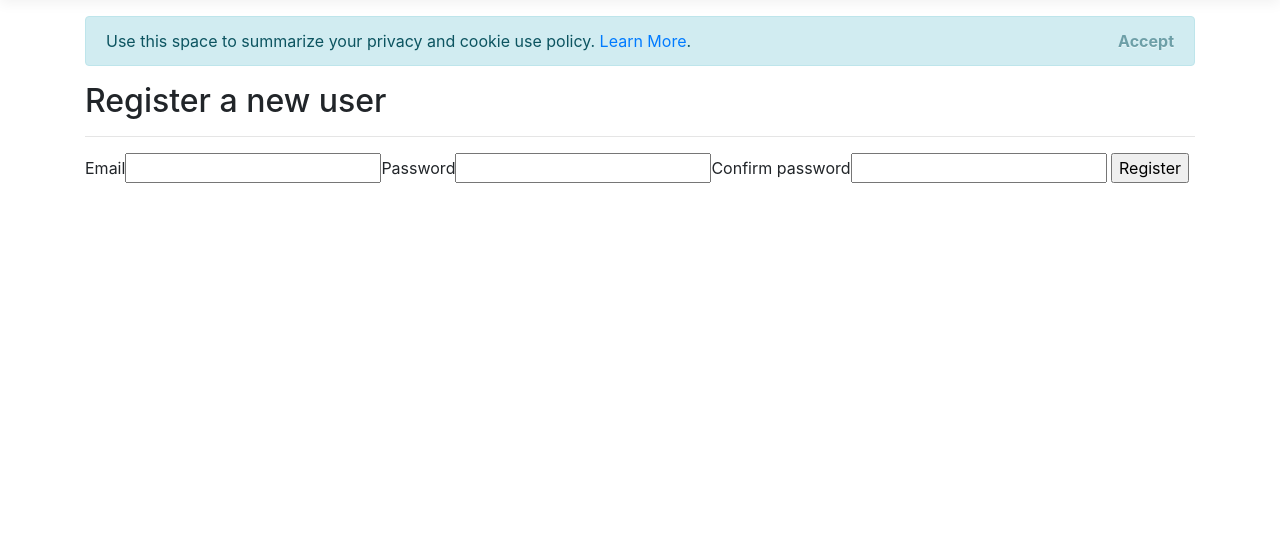
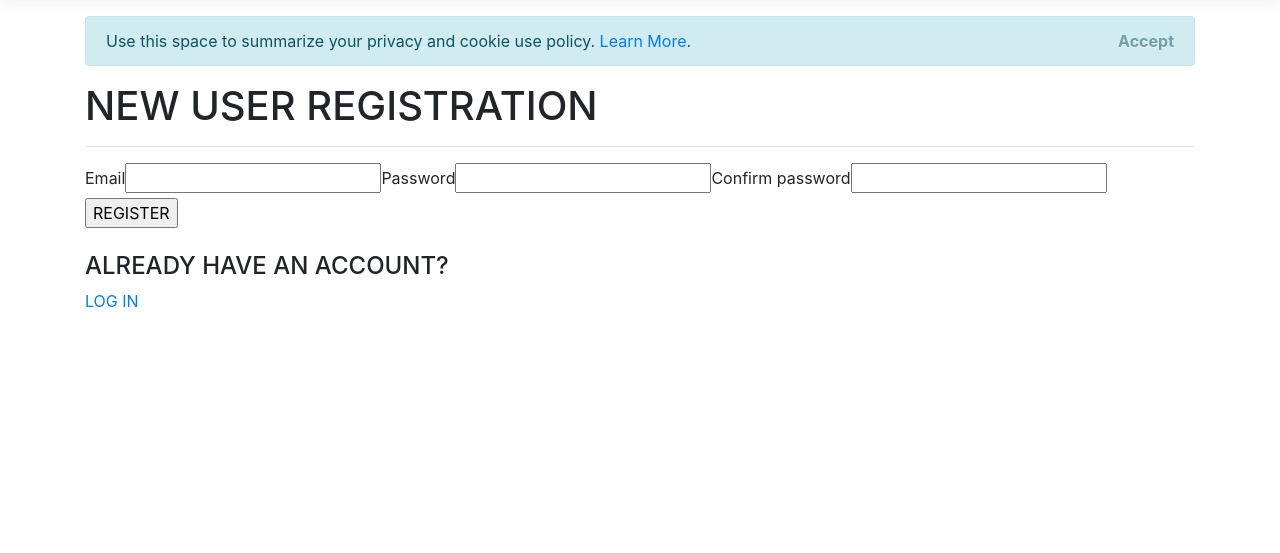
Before and after one commit to dustatron/Treasure-Sweep-Game, an ASP.NET Core app: page /Account/Register in a window 1280 px wide. Shown: the part 57-610 px from the top of the page. Run offline with ASP.NET Core 8, Linux system fonts and the light colour scheme; some libraries are stand-ins or nearby versions.

Commit message:
add navigation buttons to register and signup pages.
Co-authored-by: Michelle Morin <morin2m@gmail.com>
Co-authored_by: Patrick Kille <59419677+PRKille@users.noreply.github.com>
Co-authored-by: Jamison Cozart <jamisoncozart@gmail.com>

```diff
--- a/TreasureSweep/Views/Account/Login.cshtml
+++ b/TreasureSweep/Views/Account/Login.cshtml
@@ -14,3 +14,6 @@
 
   <input type="submit" value="LOG IN" class="btn-block" />
 }
+<br>
+<h4>ARE YOU A NEW USER?</h4>
+@Html.ActionLink("REGISTER", "Register", "Account", null, new { @class="btn-block" })
--- a/TreasureSweep/Views/Account/Register.cshtml
+++ b/TreasureSweep/Views/Account/Register.cshtml
@@ -1,8 +1,8 @@
 @using TreasureSweepGame.ViewModels
 @model RegisterViewModel
 
-<h2>Register a new user</h2>
-<hr />
+<h1>NEW USER REGISTRATION</h1>
+<hr/>
 @using (Html.BeginForm("Register", "Account", FormMethod.Post))
 {
     @Html.LabelFor(user => user.Email)
@@ -14,5 +14,8 @@
     @Html.LabelFor(user=> user.ConfirmPassword)
     @Html.PasswordFor(user=> user.ConfirmPassword)
 
-    <input type="submit" value="Register" />
+    <input type="submit" value="REGISTER" />
 }
+<br>
+<h4>ALREADY HAVE AN ACCOUNT?</h4>
+@Html.ActionLink("LOG IN", "Login", "Account", null, new { @class="btn-block" })
```
